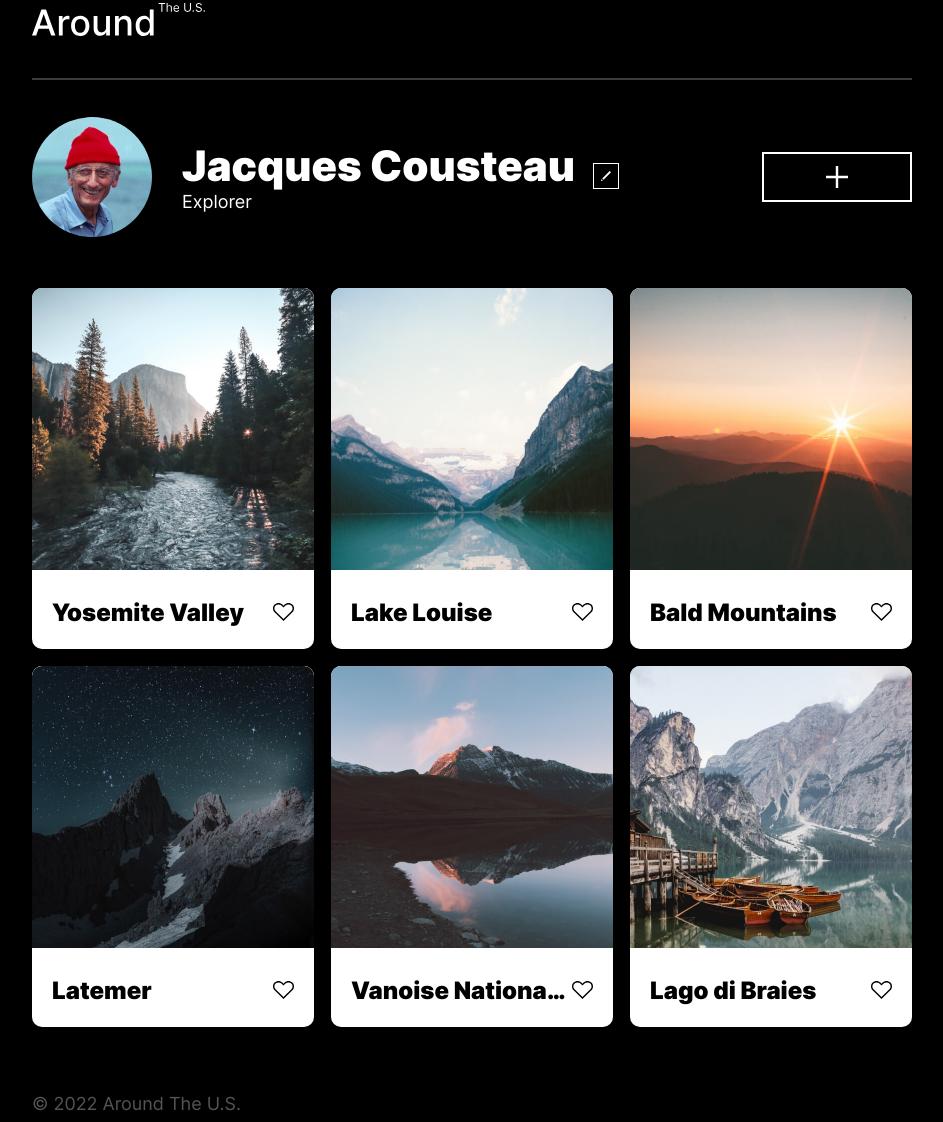
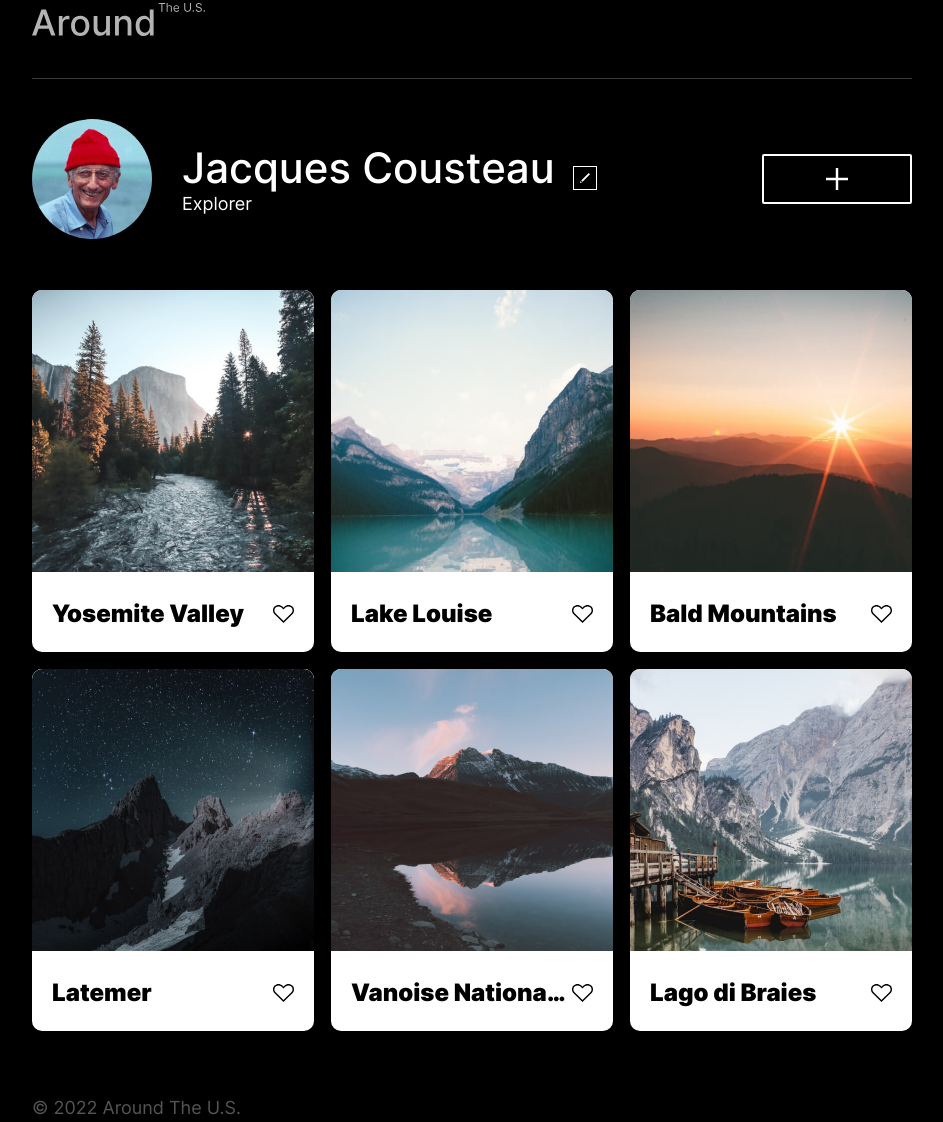
Before and after one commit to tomblackhampro/se_project_aroundtheus, a plain HTML site: page index.html in a window 1280 px wide. Shown: the part 42-1164 px from the top of the page, without its empty margins (168-1111 px from the left). Drawn offline with Linux system fonts and the light colour scheme; a web font is replaced by a local one.

Commit message:
fixed ul

```diff
--- a/blocks/card.css
+++ b/blocks/card.css
@@ -1,6 +1,5 @@
 .card {
   width: 282px;
-  height: 361px;
   background-color: white;
   border-radius: 10px;
   margin: 0;
@@ -15,13 +14,12 @@
 
 .card__description {
   display: flex;
-  list-style-type: none;
   justify-content: space-between;
   font-family: 'Inter', 'sans-serif';
   font-weight: 900;
   font-size: 24px;
   margin: 0;
-  padding: 25px 20px;
+  padding: 0 20px;
 }
 
 .card__title {
@@ -31,6 +29,7 @@
 }
 
 .card__heart {
+  align-self: center;
   height: 18px;
   width: 21px;
 }
--- a/blocks/content.css
+++ b/blocks/content.css
@@ -1,6 +1,6 @@
 .content {
   display: flex;
-  margin: auto;
+  margin: 0 auto;
   padding: 0;
   justify-content: center;
   gap: 17px;
--- a/blocks/header.css
+++ b/blocks/header.css
@@ -1,9 +1,10 @@
 .header {
-  max-height: 74px;
   max-width: 880px;
   display: flex;
   margin: auto;
   flex-direction: column;
+  opacity: 0.7;
+  border-bottom: 1px solid #545454;
 }
 
 .header__logo {
@@ -12,16 +13,6 @@
   padding: 0 0 42px 0;
 }
 
-.header__divider {
-  height: 0px;
-  max-width: 880px;
-  top: 119px;
-  opacity: 0.7;
-  border: 1px solid #545454;
-  flex-grow: 1;
-  flex-basis: 100%;
-}
-
 @media screen and (min-width: 320px) and (max-width: 768px) {
   .header__logo {
     padding: 28px 0 32px 27px;
--- a/blocks/profile.css
+++ b/blocks/profile.css
@@ -1,6 +1,5 @@
 .profile {
   max-width: 880px;
-  max-height: 120px;
   display: flex;
   margin: auto;
   color: white;
@@ -31,6 +30,7 @@
   white-space: nowrap;
   overflow: hidden;
   font-size: 42px;
+  font-weight: 500;
   margin: 0;
   padding: 0 18px 0 0;
   line-height: 1.2;
@@ -44,6 +44,7 @@
   justify-content: center;
   align-items: center;
   position: relative;
+  background: black;
 }
 
 .profile__rectangle-edit:hover {
@@ -60,10 +61,12 @@
   width: 150px;
   padding: 0;
   border: solid 2px white;
+  border-radius: 2px;
   display: flex;
   justify-content: center;
   align-items: center;
   box-sizing: border-box;
+  background: black;
 }
 
 .profile__rectangle-add:hover {
@@ -97,7 +100,6 @@
     flex-direction: column;
     justify-content: center;
     max-width: 282px;
-    max-height: 286px;
     padding: 28px 0 32px 0;
   }
 
@@ -114,7 +116,6 @@
 
   .profile__rectangle-add {
     width: 100%;
-    max-height: 50px;
   }
 
   .profile__description {
--- a/index.css
+++ b/index.css
@@ -1,4 +1,5 @@
 @import url(./vendors/normalize.css);
+@import url(./vendors/fonts.css);
 @import url(./blocks/page.css);
 @import url(./blocks/fonts.css);
 @import url(./blocks/header.css);
--- a/index.html
+++ b/index.html
@@ -14,7 +14,6 @@
   <div class="page">
     <header class="header">
       <img class="header__logo" src="./images/Vector-logo.svg" alt="around the us logo">
-      <div class="header__divider"></div>
     </header>
     <main>
       <section class="profile">
@@ -22,58 +21,58 @@
         <div class="profile__info">
         <div class="profile__info-title">
           <h1 class="profile__title">Jacques Cousteau</h1>
-          <div class="profile__rectangle-edit">
+          <button class="profile__rectangle-edit" aria-label="edit">
             <img class="profile__pencil" src="./images/Vector-pencil.svg" alt="pencil">
-          </div>
+          </button>
         </div>
-        <h3 class="profile__description">Explorer</h3>
+        <h2 class="profile__description">Explorer</h2>
         </div>
-        <div class="profile__rectangle-add">
+        <button class="profile__rectangle-add" aria-label="add">
           <img class="profile__cross" src="./images/Vector-cross.svg" alt="cross">
-        </div>
+        </button>
       </section>
       <section class="content">
         <div class="card">
           <img class="card__image" src="./images/yosemite-valley.jpg" alt="Yosemite Valley">
-          <ul class="card__description">
-            <li class="card__title">Yosemite Valley</li>
-            <li class="card__heart"><img src="./images/Vector-heart.svg" alt="heart"></li>
-          </ul>
+          <div class="card__description">
+            <p class="card__title">Yosemite Valley</p>
+            <img class="card__heart" src="./images/Vector-heart.svg" alt="heart">
+          </div>
         </div>
         <div class="card">
           <img class="card__image" src="./images/lake-louise.jpg" alt="Lake Louise">
-          <ul class="card__description">
-            <li class="card__title">Lake Louise</li>
-            <li class="card__heart"><img src="./images/Vector-heart.svg" alt="heart"></li>
-          </ul>
+          <div class="card__description">
+            <p class="card__title">Lake Louise</p>
+            <img class="card__heart" src="./images/Vector-heart.svg" alt="heart">
+          </div>
         </div>
         <div class="card">
           <img class="card__image" src="./images/bald-mountains.jpg" alt="Bald Mountains">
-          <ul class="card__description">
-            <li class="card__title">Bald Mountains</li>
-            <li class="card__heart"><img src="./images/Vector-heart.svg" alt="heart"></li>
-          </ul>
+          <div class="card__description">
+            <p class="card__title">Bald Mountains</p>
+            <img class="card__heart" src="./images/Vector-heart.svg" alt="heart">
+          </div>
         </div>
         <div class="card">
           <img class="card__image" src="./images/latemar.jpg" alt="Latemer">
-          <ul class="card__description">
-            <li class="card__title">Latemer</li>
-            <li class="card__heart"><img src="./images/Vector-heart.svg" alt="heart"></li>
-          </ul>
+          <div class="card__description">
+            <p class="card__title">Latemer</p>
+            <img class="card__heart" src="./images/Vector-heart.svg" alt="heart">
+          </div>
         </div>
         <div class="card">
           <img class="card__image" src="./images/vanoise-national-park.jpg" alt="Vanoise National Park">
-          <ul class="card__description">
-            <li class="card__title">Vanoise National Park</li>
-            <li class="card__heart"><img src="./images/Vector-heart.svg" alt="heart"></li>
-          </ul>
+          <div class="card__description">
+            <p class="card__title">Vanoise National Park</p>
+            <img class="card__heart" src="./images/Vector-heart.svg" alt="heart">
+          </div>
         </div>
         <div class="card">
           <img class="card__image" src="./images/lago-di-braies.jpg" alt="Lago di Braies">
-          <ul class="card__description">
-            <li class="card__title">Lago di Braies</li>
-            <li class="card__heart"><img src="./images/Vector-heart.svg" alt="heart"></li>
-          </ul>
+          <div class="card__description">
+            <p class="card__title">Lago di Braies</p>
+            <img class="card__heart" src="./images/Vector-heart.svg" alt="heart">
+          </div>
         </div>
       </section>
     </main>
```
Also changed, not shown: vendors/fonts.css (renamed from blocks/fonts.css), 1 other file.
